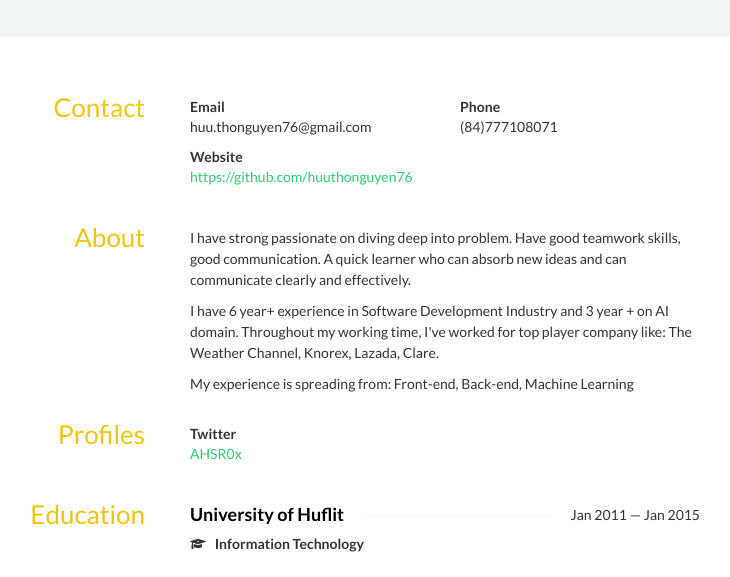
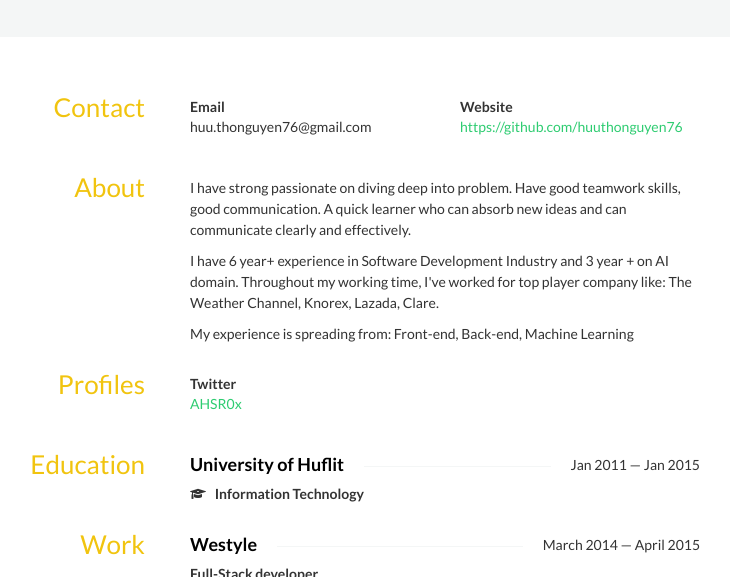
Before and after one commit to huuthonguyen76/huuthonguyen76.github.io, a plain HTML site: page index.htm in a window 1280 px wide. Shown: the part 149-726 px from the top of the page, without its empty margins (285-1015 px from the left). Drawn offline with Linux system fonts and the light colour scheme.

Commit message:
Update index.htm

```diff
--- a/index.htm
+++ b/index.htm
@@ -209,10 +209,6 @@
                   <div class="col-sm-6">
                      <strong>Email</strong>
                      <div class="email">huu.thonguyen76@gmail.com</div>
-                  </div>
-                  <div class="col-sm-6">
-                     <strong>Phone</strong>
-                     <div class="phone">(84)777108071</div>
                   </div>
                   <div class="col-sm-6">
                      <strong>Website</strong>
```
